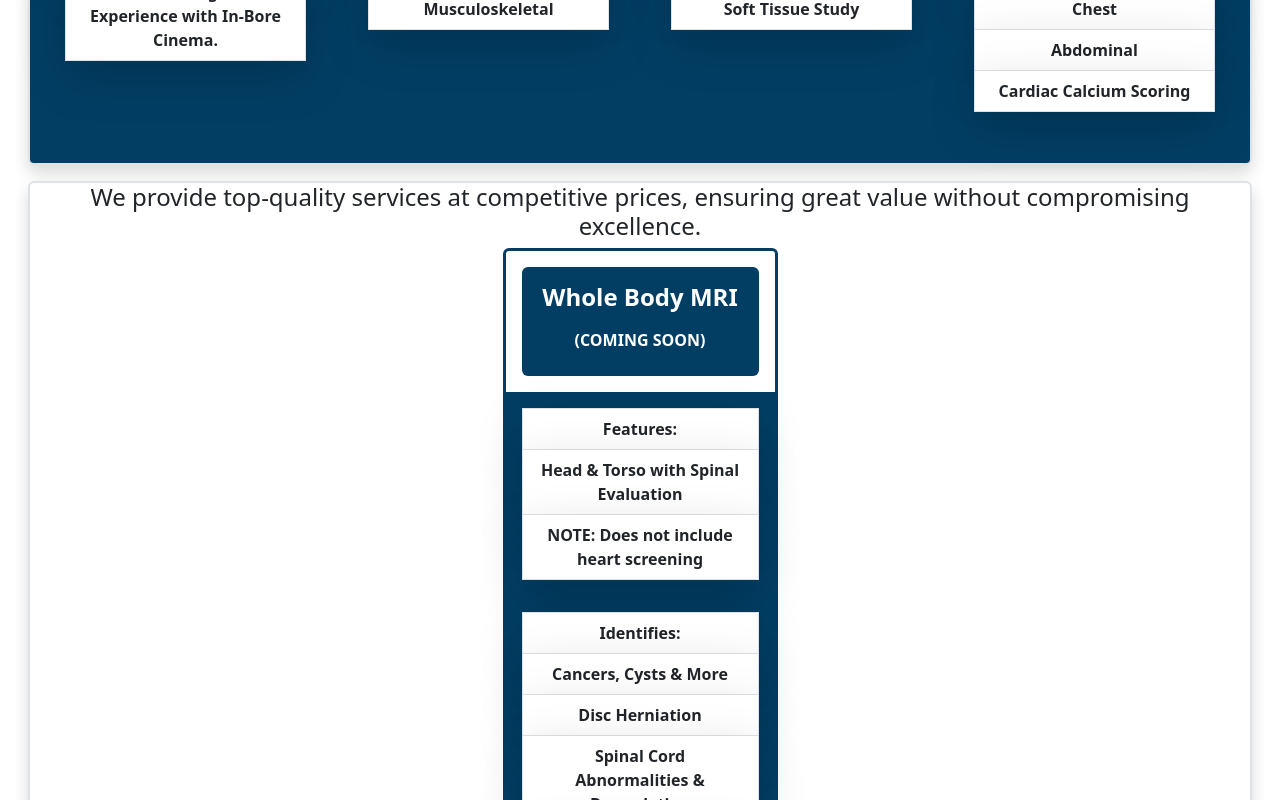
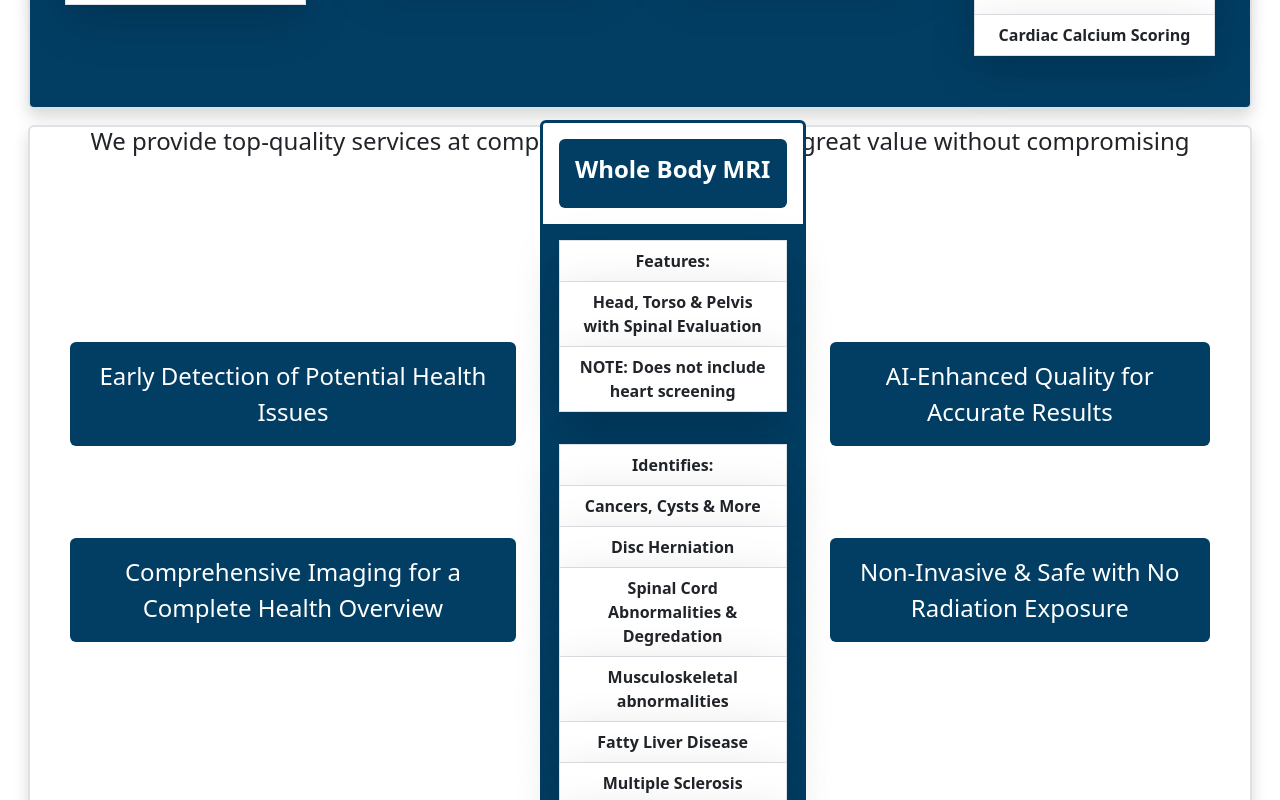
Before and after one commit to HavokAng3L/family-imaging-stx, a React (Vite) app: page / in a window 1280 px wide. Shown: the part 2300-3100 px from the top of the page. Built offline with nearby package versions, Linux system fonts and the light colour scheme.

Commit message:
Add smaller cards around the MRI Full Body Card. Will make this scalable later.

```diff
--- a/src/assets/CardData/PricingData.ts
+++ b/src/assets/CardData/PricingData.ts
@@ -7,7 +7,7 @@ export const PricingData: Array<PricingCardObject> = [
     productSpecifics: [
       [
         "Features: ",
-        "Head & Torso with Spinal Evaluation",
+        "Head, Torso & Pelvis with Spinal Evaluation",
         "NOTE: Does not include heart screening",
       ],
       [
@@ -21,6 +21,6 @@ export const PricingData: Array<PricingCardObject> = [
         "Brain Aneurysms",
       ],
     ],
-    productUpcoming: true,
+    productUpcoming: false,
   },
 ];
--- a/src/components/layout/PriceSection/PriceSection.tsx
+++ b/src/components/layout/PriceSection/PriceSection.tsx
@@ -10,7 +10,7 @@ interface PricingCardProps {
 }
 
 const PriceSection: FC<PricingCardProps> = ({ CardList }) => (
-  <Row xs={1} md={2} lg={4} className="g-4 px-2 d-flex justify-content-center">
+  <Row className="">
     {/* Extracted each field from the objects witin PricingCardObject */}
     {CardList.map(
       (
--- a/src/pages/Services.tsx
+++ b/src/pages/Services.tsx
@@ -17,7 +17,6 @@ const Services: FC = () => (
       }}
       className="border border-2 rounded shadow mt-3 px-2"
     >
-      <h3 className="display-6 text-white fw-bold">Imaging</h3>
       <h4 className="text-white">
         We specialize in a wide range of MRI imaging services to meet your
         healthcare needs.
@@ -36,8 +35,53 @@ const Services: FC = () => (
         We provide top-quality services at competitive prices, ensuring great
         value without compromising excellence.
       </h4>
-      <PriceSection CardList={PricingData} />
+      <div
+        style={{ height: "75vh" }}
+        className="d-flex flex-column justify-content-evenly align-items-center flex-md-row"
+      >
+        <div
+          className=" rounded px-3 m-2 order-2 order-md-0 d-flex flex-column justify-content-between h-50"
+          style={{
+            borderColor: "#949292",
+          }}
+        >
+          <div
+            style={{ backgroundColor: "hsl(203, 96%, 20%)" }}
+            className="text-white fs-4 rounded p-3"
+          >
+            Early Detection of Potential Health Issues
+          </div>
+          <div
+            style={{ backgroundColor: "hsl(203, 96%, 20%)" }}
+            className="text-white fs-4 rounded p-3"
+          >
+            Comprehensive Imaging for a Complete Health Overview
+          </div>
+        </div>
+        <PriceSection CardList={PricingData} />
+        <div
+          className=" rounded px-3 m-2 order-2 order-md-0 d-flex flex-column justify-content-between h-50"
+          style={{
+            borderColor: "#949292",
+            height: "500px",
+          }}
+        >
+          <div
+            style={{ backgroundColor: "hsl(203, 96%, 20%)" }}
+            className="text-white fs-4 rounded p-3"
+          >
+            AI-Enhanced Quality for Accurate Results
+          </div>
+          <div
+            style={{ backgroundColor: "hsl(203, 96%, 20%)" }}
+            className="text-white fs-4 rounded p-3"
+          >
+            Non-Invasive & Safe with No Radiation Exposure
+          </div>
+        </div>
+      </div>
     </div>
+
     <div
       style={{ paddingBottom: "2rem", backgroundColor: "hsl(203, 96%, 20%)" }}
       className="border border-2 rounded shadow mt-3"
```
